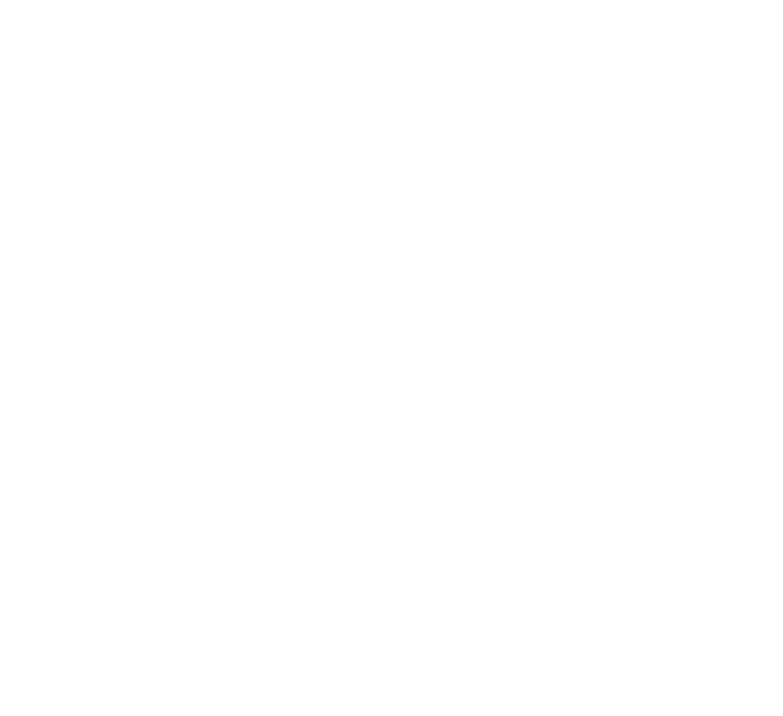
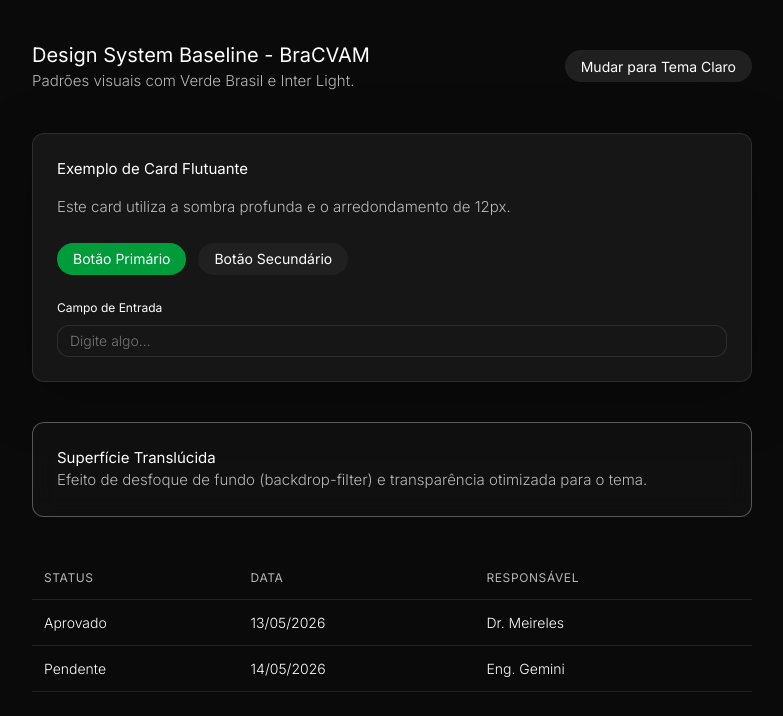
Before and after one commit to meirelesgc/pivma, a React (Vite) app: page / in a window 1280 px wide. Shown: the top 716 px of the page, without its empty margins (248-1031 px from the left). Built offline with nearby package versions, Linux system fonts and the light colour scheme.

Commit message:
estilização

```diff
--- a/src/App.jsx
+++ b/src/App.jsx
@@ -1,5 +1,75 @@
+import { useState, useEffect } from 'react'
 import './App.css'
 
 export default function App() {
-  return <div />
+  const [isLight, setIsLight] = useState(false)
+
+  useEffect(() => {
+    if (isLight) {
+      document.body.classList.add('theme-light')
+    } else {
+      document.body.classList.remove('theme-light')
+    }
+  }, [isLight])
+
+  return (
+    <div style={{ padding: '40px', maxWidth: '800px', margin: '0 auto' }}>
+      <header style={{ marginBottom: '40px', display: 'flex', justifyContent: 'space-between', alignItems: 'center' }}>
+        <div>
+          <h1 className="text-large">Design System Baseline - BraCVAM</h1>
+          <p className="text-secondary weight-light">Padrões visuais com Verde Brasil e Inter Light.</p>
+        </div>
+        <button
+          className="btn btn-secondary"
+          onClick={() => setIsLight(!isLight)}
+        >
+          Mudar para Tema {isLight ? 'Escuro' : 'Claro'}
+        </button>
+      </header>
+
+      <div className="floating-card">
+        <h2 className="text-medium" style={{ marginBottom: '16px' }}>Exemplo de Card Flutuante</h2>
+        <p className="text-secondary" style={{ marginBottom: '24px' }}>
+          Este card utiliza a sombra {isLight ? 'suave' : 'profunda'} e o arredondamento de 12px.
+        </p>
+
+        <div style={{ display: 'flex', gap: '12px', marginBottom: '24px' }}>
+          <button className="btn btn-primary">Botão Primário</button>
+          <button className="btn btn-secondary">Botão Secundário</button>
+        </div>
+
+        <div style={{ display: 'flex', flexDirection: 'column', gap: '8px' }}>
+          <label className="text-small weight-regular">Campo de Entrada</label>
+          <input type="text" className="input-field" placeholder="Digite algo..." />
+        </div>
+      </div>
+
+      <div className="surface-translucent" style={{ marginTop: '40px', padding: '24px', borderRadius: '12px' }}>
+        <h3 className="text-medium">Superfície Translúcida</h3>
+        <p className="text-secondary">Efeito de desfoque de fundo (backdrop-filter) e transparência otimizada para o tema.</p>
+      </div>
+
+      <table className="data-table" style={{ marginTop: '40px' }}>
+        <thead>
+          <tr>
+            <th>Status</th>
+            <th>Data</th>
+            <th>Responsável</th>
+          </tr>
+        </thead>
+        <tbody>
+          <tr>
+            <td>Aprovado</td>
+            <td>13/05/2026</td>
+            <td>Dr. Meireles</td>
+          </tr>
+          <tr>
+            <td>Pendente</td>
+            <td>14/05/2026</td>
+            <td>Eng. Gemini</td>
+          </tr>
+        </tbody>
+      </table>
+    </div>
+  )
 }
--- a/src/index.css
+++ b/src/index.css
@@ -0,0 +1,99 @@
+@import url('https://fonts.googleapis.com/css2?family=Inter:wght@300;400&display=swap');
+@import './styles/global.css';
+
+:root {
+  /* Common Variables */
+  --primary-color: rgb(0, 156, 59);
+  --primary-color-rgb: 0, 156, 59;
+  --accent-color: var(--primary-color);
+
+  --font-main: 'Inter', sans-serif;
+  --weight-light: 300;
+  --weight-regular: 400;
+
+  --radius-default: 12px;
+  --radius-pill: 100vh;
+  --input-height: 32px;
+
+  --transition-curve: cubic-bezier(0.1, 0, 0.1, 1.25);
+  --transition-speed: 320ms;
+
+  /* Theme Variables (Default Dark) */
+  --background-primary: #0a0a0a;
+  --background-secondary: #161616;
+  --background-tertiary: #202020;
+  --background-translucent: rgba(22, 22, 22, 0.5);
+  --border-color: rgba(255, 255, 255, 0.1);
+
+  --text-primary: #ffffff;
+  --text-secondary: rgba(255, 255, 255, 0.7);
+  --text-tertiary: rgba(255, 255, 255, 0.5);
+
+  --shadow-s: rgba(0, 0, 0, 0.08) 0px 12px 24px -4px;
+  --shadow-l: 0 14px 62px rgba(0, 0, 0, 0.25);
+
+  --btn-secondary-bg: var(--background-tertiary);
+  --btn-secondary-text: var(--text-primary);
+}
+
+.theme-light {
+  /* Backgrounds */
+  --background-primary: #f9f9f9;
+  --background-secondary: #ffffff;
+  --background-tertiary: #f0f0f0;
+  --background-translucent: rgba(255, 255, 255, 0.5);
+  --border-color: #e0e0e0;
+
+  /* Text Colors */
+  --text-primary: #1a1a1a;
+  --text-secondary: #666666;
+  --text-tertiary: #999999;
+
+  /* Shadows */
+  --shadow-s: rgba(0, 0, 0, 0.04) 0px 4px 12px;
+  --shadow-l: 0 10px 40px rgba(0, 0, 0, 0.08);
+
+  /* Specific Component Overrides */
+  --btn-secondary-bg: #f0f0f0;
+  --btn-secondary-text: var(--primary-color);
+}
+
+* {
+  box-sizing: border-box;
+  margin: 0;
+  padding: 0;
+}
+
+body {
+  font-family: var(--font-main);
+  font-weight: var(--weight-light);
+  font-size: 15px;
+  background-color: var(--background-primary);
+  color: var(--text-primary);
+  line-height: 1.5;
+  -webkit-font-smoothing: antialiased;
+  -moz-osx-font-smoothing: grayscale;
+  transition: background-color var(--transition-speed), color var(--transition-speed);
+}
+
+h1, h2, h3, h4, h5, h6 {
+  font-weight: var(--weight-regular);
+  color: var(--text-primary);
+}
+
+a {
+  color: var(--primary-color);
+  text-decoration: none;
+  transition: opacity var(--transition-speed) var(--transition-curve);
+}
+
+a:hover {
+  opacity: 0.8;
+}
+
+button {
+  cursor: pointer;
+  border: none;
+  background: none;
+  font-family: inherit;
+}
--- a/src/styles/global.css
+++ b/src/styles/global.css
@@ -0,0 +1,113 @@
+/* Baseline Component Styles */
+
+/* Buttons */
+.btn {
+  display: inline-flex;
+  align-items: center;
+  justify-content: center;
+  height: var(--input-height);
+  padding: 0 16px;
+  border-radius: var(--radius-pill);
+  font-size: 14px;
+  font-weight: var(--weight-regular);
+  transition: all var(--transition-speed) var(--transition-curve);
+  gap: 8px;
+}
+
+.btn-primary {
+  background-color: var(--primary-color);
+  color: white;
+}
+
+.btn-primary:hover {
+  transform: scale(1.02);
+  filter: brightness(1.1);
+}
+
+.btn-secondary {
+  background-color: var(--btn-secondary-bg);
+  color: var(--btn-secondary-text);
+}
+
+.btn-secondary:hover {
+  background-color: rgba(0, 156, 59, 0.05);
+}
+
+/* Inputs & Forms */
+.input-field {
+  height: var(--input-height);
+  background-color: var(--background-secondary);
+  border: 1px solid var(--border-color);
+  border-radius: var(--radius-default);
+  padding: 0 12px;
+  color: var(--text-primary);
+  font-family: inherit;
+  font-weight: var(--weight-light);
+  font-size: 14px;
+  transition: border-color var(--transition-speed) var(--transition-curve), box-shadow var(--transition-speed);
+}
+
+.input-field:focus {
+  outline: none;
+  border-color: var(--primary-color);
+  box-shadow: 0 0 0 2px rgba(0, 156, 59, 0.1);
+}
+
+.checkbox {
+  accent-color: var(--primary-color);
+}
+
+/* Floating Elements & Cards */
+.floating-card {
+  background-color: var(--background-secondary);
+  border-radius: var(--radius-default);
+  box-shadow: var(--shadow-l);
+  padding: 24px;
+  border: 1px solid var(--border-color);
+}
+
+.surface-translucent {
+  background-color: var(--background-translucent);
+  backdrop-filter: blur(12px);
+  -webkit-backdrop-filter: blur(12px);
+  border: 1px solid rgba(255, 255, 255, 0.3);
+}
+
+/* Tables */
+.data-table {
+  width: 100%;
+  border-collapse: collapse;
+}
+
+.data-table tr {
+  border-bottom: 1px solid var(--border-color);
+  transition: background-color var(--transition-speed) var(--transition-curve);
+}
+
+.data-table tr:hover {
+  background-color: rgba(0, 156, 59, 0.02);
+}
+
+.data-table th {
+  text-align: left;
+  padding: 12px;
+  font-weight: var(--weight-regular);
+  color: var(--text-secondary);
+  font-size: 12px;
+  text-transform: uppercase;
+  letter-spacing: 0.05em;
+}
+
+.data-table td {
+  padding: 12px;
+  font-size: 14px;
+}
+
+/* Utility Classes */
+.text-small { font-size: 12px; }
+.text-medium { font-size: 15px; }
+.text-large { font-size: 20px; }
+.text-secondary { color: var(--text-secondary); }
+
+.weight-light { font-weight: var(--weight-light); }
+.weight-regular { font-weight: var(--weight-regular); }
```
Also changed, not shown: 1 other file (tests, documents, lock files or other folders).
